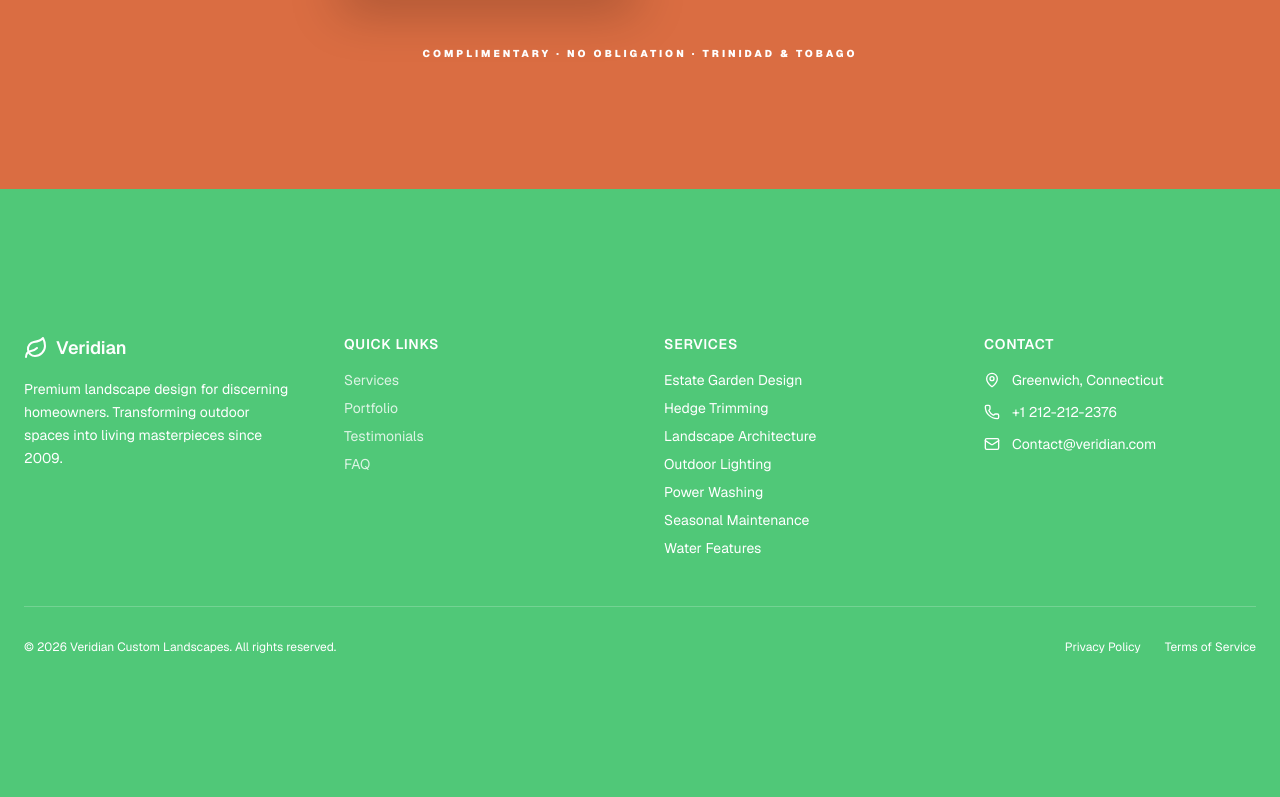
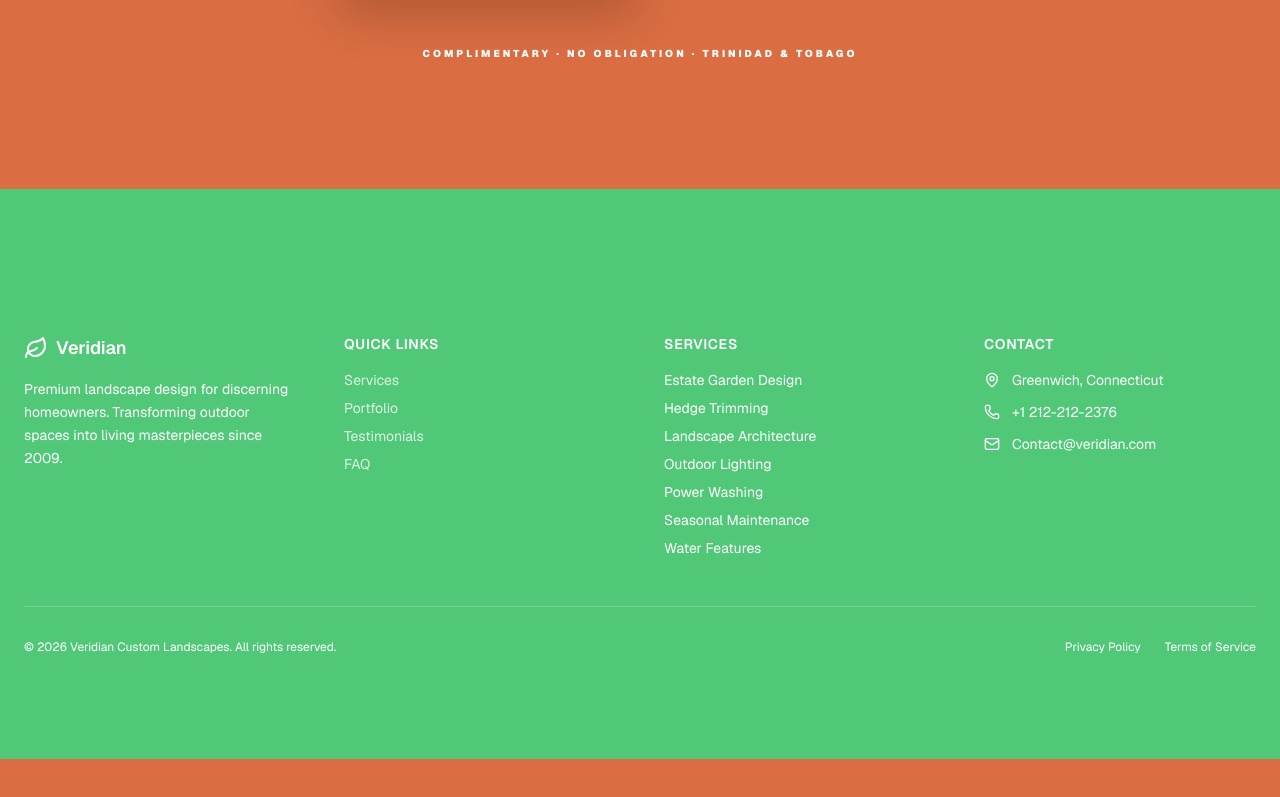
Before and after one commit to AI-automator01/v0-landscaping-landing-page-4-2-orange-emerald, a Next.js app: page / in a window 1280 px wide. Shown: the part 7548-8345 px from the top of the page. After the commit the page ends 8307 px from the top, so only its background shows below. Built offline with nearby package versions, Linux system fonts and the light colour scheme; no server answers.

Commit message:
refactor: adjust padding for landing page footer section

```diff
--- a/app/page.tsx
+++ b/app/page.tsx
@@ -72,7 +72,7 @@ export default function VeridianLandingPage() {
           We pull this up using a negative margin or 0 gap
           to meet the CTA section perfectly.
       */}
-      <section className="relative z-10 bg-[#50C878] -mt-16 lg:-mt-20 py-12 lg:py-20 pb-24 lg:pb-40 -mt-[1px]">
+      <section className="relative z-10 bg-[#50C878] -mt-16 lg:-mt-20 py-12 lg:py-20 pb-24 lg:pb-10 -mt-[1px]">
         <Footer />
       </section>
 
```
